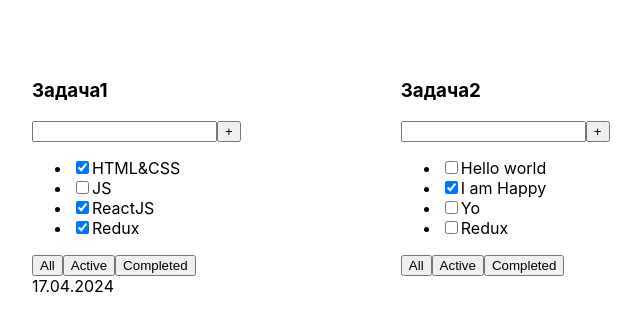
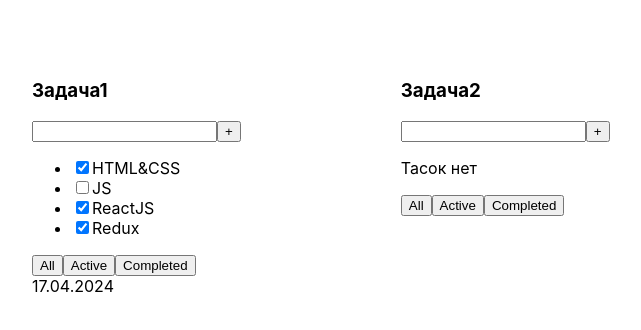
Before and after one commit to StasBolotov/todolist, a React (Create React App) app: page / in a window 1280 px wide. Shown: the top 330 px of the page, without its empty margins (28-669 px from the left). Built offline with nearby package versions, Linux system fonts and the light colour scheme.

Commit message:
Урок-1. Тернарный оператор

```diff
--- a/src/App.tsx
+++ b/src/App.tsx
@@ -9,11 +9,11 @@ function App() {
         {id:3, title: 'ReactJS', isDone: true},
         {id:4, title: 'Redux', isDone: true}
     ]
-    const task2 = [
-        {id:1, title: 'Hello world', isDone: false},
-        {id:2, title: 'I am Happy', isDone: true},
-        {id:3, title: 'Yo', isDone: false},
-        {id:4, title: 'Redux', isDone: false}
+    const task2:any = [
+    //     {id:1, title: 'Hello world', isDone: false},
+    //     {id:2, title: 'I am Happy', isDone: true},
+    //     {id:3, title: 'Yo', isDone: false},
+    //     {id:4, title: 'Redux', isDone: false}
     ]
 
     return (
--- a/src/ToDoList.tsx
+++ b/src/ToDoList.tsx
@@ -19,10 +19,11 @@ export const ToDoList = ({title, tasks, data}: PropsType) => {
                     <input/>
                     <button>+</button>
                 </div>
+
+                {tasks.length === 0 ? (
+                    <p>Тасок нет</p>
+                ) : (
                     <ul>
-                    {/*<li><input type="checkbox" checked={tasks[0].isDone}/> <span>{tasks[0].title}</span></li>*/}
-                    {/*<li><input type="checkbox" checked={tasks[1].isDone}/> <span>{tasks[1].title}</span></li>*/}
-                    {/*<li><input type="checkbox" checked={tasks[2].isDone}/> <span>{tasks[2].title}</span></li>*/}
                         {tasks.map(task => {
                             return (
                                 <li key={task.id}>
@@ -32,6 +33,8 @@ export const ToDoList = ({title, tasks, data}: PropsType) => {
                             )
                         })}
                     </ul>
+                )}
+
                 <div>
                     <button>All</button>
                     <button>Active</button>
```
Lines whose indentation alone changed are shown as unchanged.
